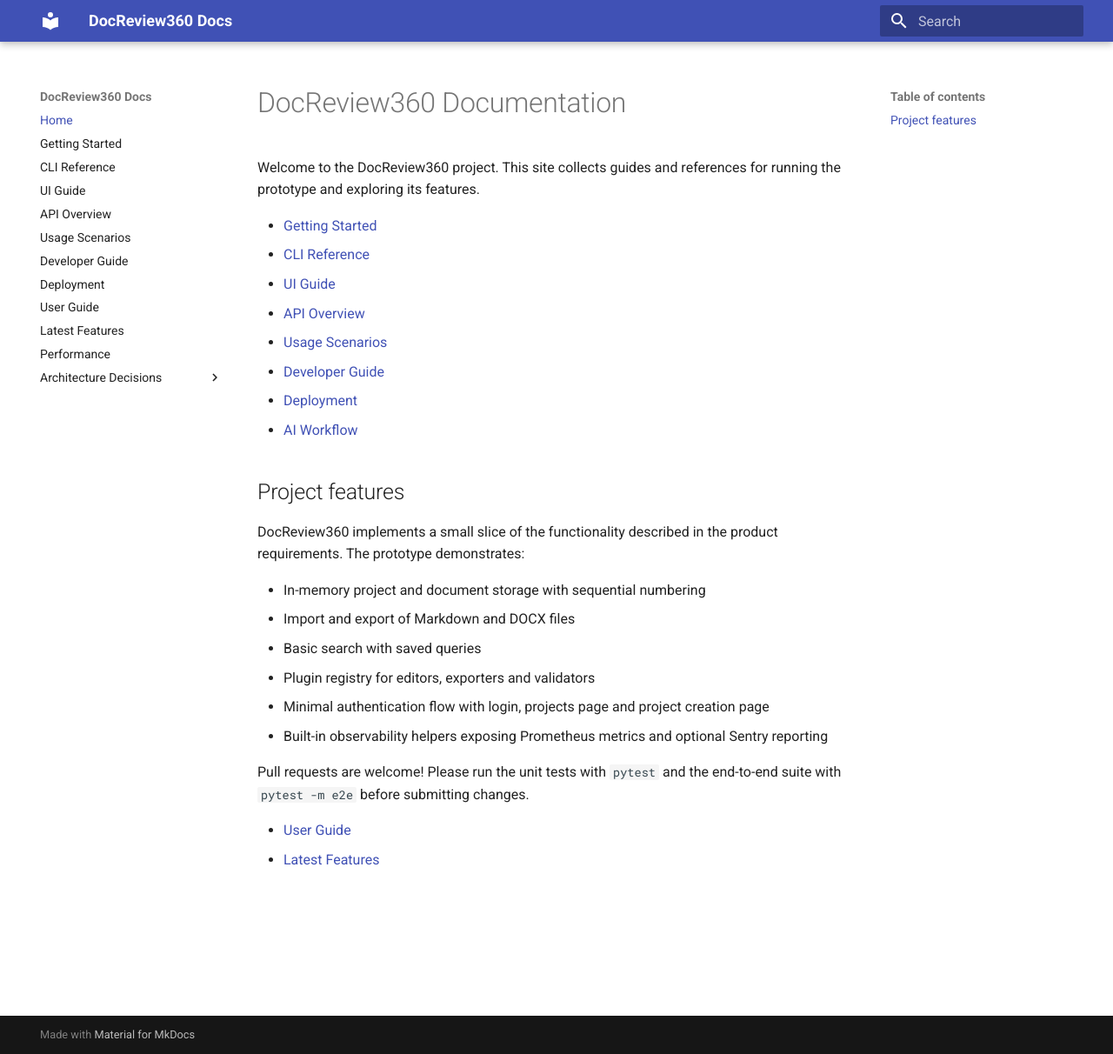
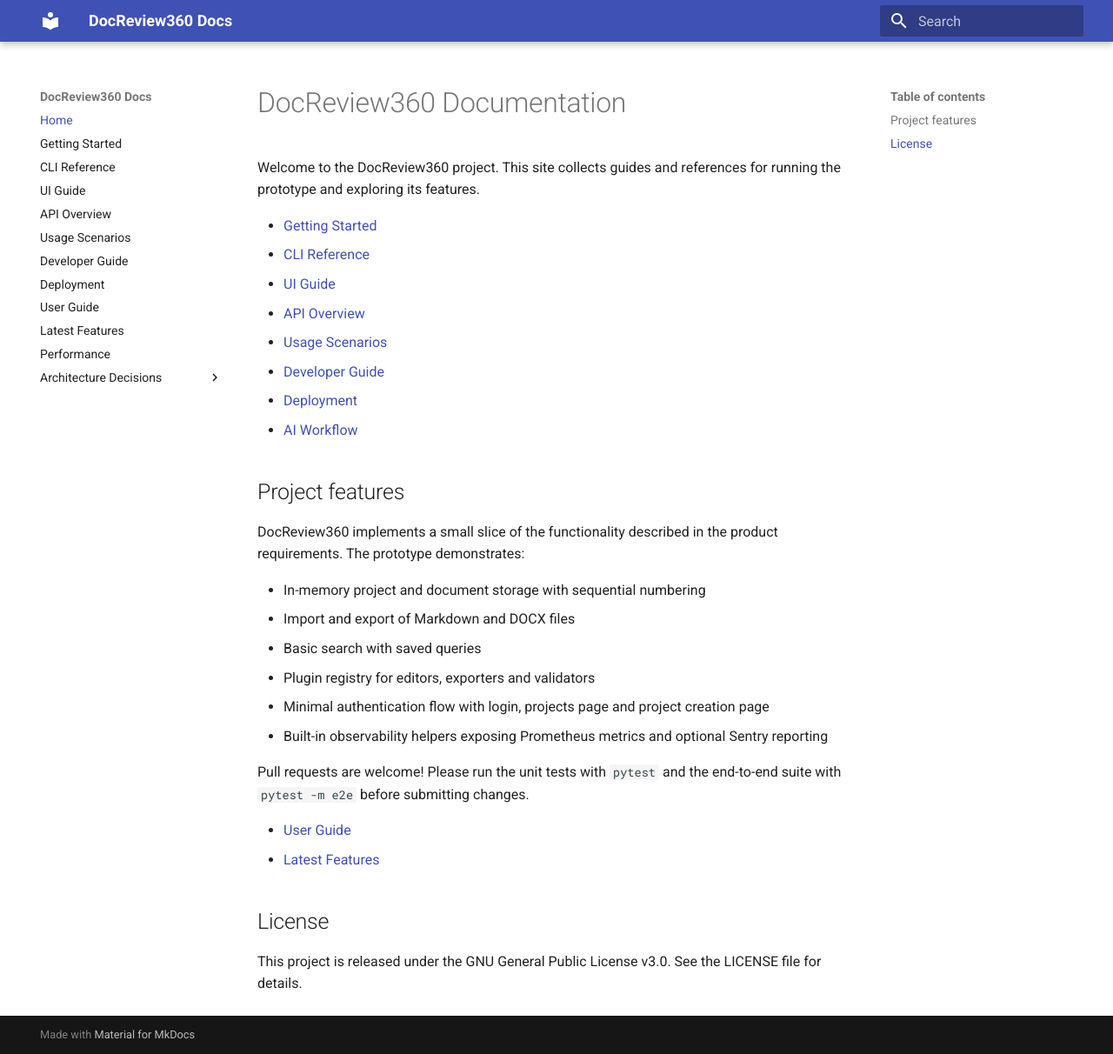
Before and after one commit to eputnam77/DocReview360, an MkDocs documentation site: the page built from docs/index.md, in a window 1280 px wide and 1212 px high. Shown: the whole window at 87% size. Built offline with MkDocs 1.6.1 and Material for MkDocs 9.7.7, drawn with Linux system fonts in a browser that asks for light colours.

Commit message:
docs: adopt GPL-3 license

```diff
--- a/docs/index.md
+++ b/docs/index.md
@@ -26,3 +26,7 @@
 
 - [User Guide](user_guide.md)
 - [Latest Features](latest_features.md)
+
+## License
+
+This project is released under the GNU General Public License v3.0. See the LICENSE file for details.
--- a/pyproject.toml
+++ b/pyproject.toml
@@ -16,6 +16,7 @@
 description     = "DocReview360 simplifies document workflows with approvals and templates."
 readme          = "README.md"
 requires-python = ">=3.12,<4"
+license         = { text = "GPL-3.0-only" }
 
 dependencies = [
   "Jinja2==3.1.6",
```
Also changed, not shown: .dev/PRD.md (+4 -0 lines), README.md (+4 -0 lines), 1 other file.
